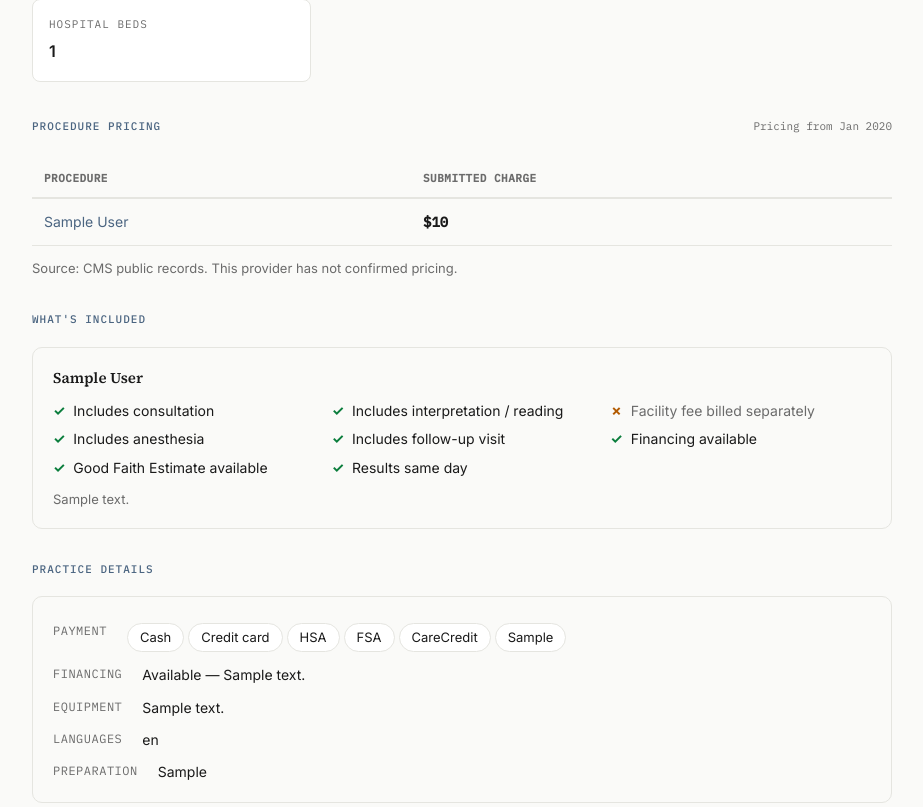
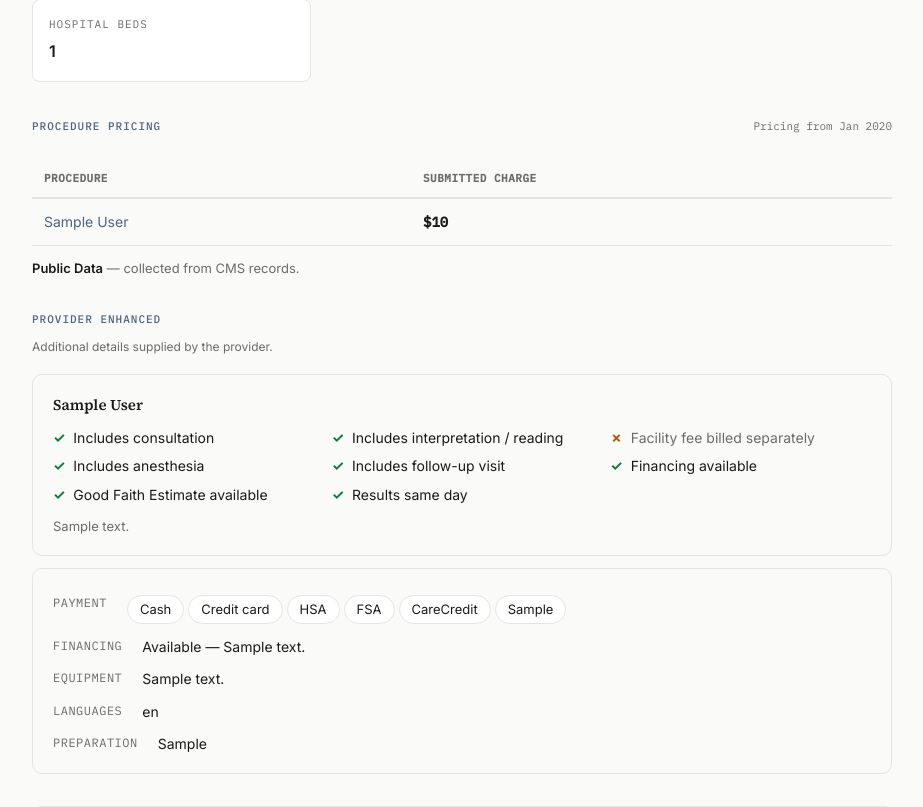
Before and after one commit to leshane-stack/zenthir, a Django app: page /provider/sample/ in a window 1280 px wide. Shown: the part 830-1637 px from the top of the page, without its empty margins (178-1101 px from the left). Run offline with Django 5.2, Linux system fonts and the light colour scheme; tables that the repository leaves empty hold one stand-in row (values such as "Sample post"); parts of the project's set-up code (start-up, migrations or seed data) failed here and were passed over.

Commit message:
feat(provider): "Provider Enhanced" rename, transparency-profile empty state, source-provenance labels
1. Rename Featured -> Provider Enhanced across consumer/provider-facing text
   (paid badge now "PROVIDER ENHANCED", upgrade-success page, PROVIDER_PLANS
   labels; badge CSS class renamed badge-featured -> badge-enhanced). Internal
   tier keys (paid_basic/paid_premium, plan key 'featured') unchanged.
   "Upgrade to Featured" -> "Complete Your Transparency Profile" stored as
   PROVIDER_PLANS[*].email_cta for future provider emails (not the public page).

2. Empty-state Transparency Profile section: on verified/paid providers with no
   ProviderProcedureDetail and no profile content, show a subtle (non-CTA)
   prompt listing what providers can add. Never shown on unclaimed pages. When
   enrichment exists, the actual data renders under a "Provider Enhanced" label
   with a "supplied by the provider" provenance note instead.

3. Three information levels on the pricing source note: unclaimed -> "Public
   Data — collected from CMS records"; verified -> "Provider Verified —
   confirmed by provider [date]"; structured fields -> "Provider Enhanced —
   additional details supplied by provider".

Verified against prod DB (read-only): Careaga (verified, no enrichment) shows
the empty state + Provider Verified note; an unclaimed provider shows neither
the transparency section nor Provider Enhanced + Public Data note; data-present
path verified on local w/ rolled-back rows. No completeness meter, no upgrade
CTA/pricing on the public page.

Co-Authored-By: Claude Opus 4.8 <noreply@anthropic.com>

```diff
--- a/healthcare/templates/healthcare/provider_detail.html
+++ b/healthcare/templates/healthcare/provider_detail.html
@@ -77,7 +77,7 @@
     .prov-meta { font-size: 14px; color: var(--text-secondary); margin-bottom: 12px; }
     .prov-badges { display: flex; gap: 8px; flex-wrap: wrap; margin-bottom: 4px; align-items: center; }
     .badge-verified { background: #0a7d3c; color: #fff; border-color: #0a7d3c; }
-    .badge-featured { background: var(--accent); color: #fff; border-color: var(--accent); }
+    .badge-enhanced { background: var(--accent); color: #fff; border-color: var(--accent); }
     .info-grid { display: grid; grid-template-columns: repeat(auto-fit, minmax(220px, 1fr)); gap: 12px; margin: 20px 0; }
     .info-card { background: var(--surface); border: 1px solid var(--border); border-radius: 8px; padding: 16px; }
     .info-card-label { font-family: var(--mono); font-size: 11px; text-transform: uppercase; letter-spacing: 1px; color: var(--text-secondary); margin-bottom: 6px; }
@@ -126,7 +126,7 @@
     .contact-btn.ghost { background: #fff; color: var(--accent); border: 1px solid var(--border); }
     .contact-note { font-size: 13px; color: var(--text-secondary); }
 
-    /* Featured inquiry + practice blocks */
+    /* Provider Enhanced inquiry + practice blocks */
     .feat { border: 1px solid var(--accent); border-left-width: 4px; border-radius: 10px; padding: 20px 22px; margin: 18px 0; background: rgba(74,100,128,0.04); }
     .feat h3 { font-family: var(--serif); font-size: 18px; font-weight: 600; margin-bottom: 4px; }
     .feat .sub { font-size: 13px; color: var(--text-secondary); margin-bottom: 14px; }
@@ -157,6 +157,15 @@
     .incl-list li .ic { font-weight: 700; }
     .incl-list li.yes .ic { color: #0a7d3c; } .incl-list li.no { color: var(--text-secondary); } .incl-list li.no .ic { color: #b25a00; }
     .incl-notes { font-size: 13px; color: var(--text-secondary); margin-top: 10px; line-height: 1.6; }
+    .enh-note { font-size: 12px; color: var(--text-secondary); margin: -4px 0 10px; }
+    .src-note { font-size: 13px; color: var(--text-secondary); margin-top: 8px; line-height: 1.6; }
+    .src-note strong { color: var(--text); font-weight: 600; }
+    /* Empty-state transparency profile (subtle, not a CTA) */
+    .tprofile { border: 1px solid var(--border); border-radius: 10px; padding: 18px 20px; margin: 18px 0; background: var(--surface); }
+    .tprofile .t-lead { font-size: 13px; color: var(--text-secondary); line-height: 1.6; margin-bottom: 10px; }
+    .tprofile ul { list-style: none; margin: 0; padding: 0; }
+    .tprofile li { font-size: 13px; color: var(--text-secondary); padding: 2px 0; }
+    .tprofile li::before { content: "•"; color: var(--border); margin-right: 8px; }
     .pdetail-row { display: flex; flex-wrap: wrap; gap: 8px 20px; font-size: 14px; margin-top: 6px; }
     .pdetail-row .k { color: var(--text-secondary); font-size: 12px; font-family: var(--mono); text-transform: uppercase; letter-spacing: 0.5px; }
     .pill { display: inline-block; background: var(--surface); border: 1px solid var(--border); border-radius: 20px; padding: 3px 12px; font-size: 13px; margin: 2px 4px 2px 0; }
@@ -183,7 +192,7 @@
             {% if provider.location %} · {{ provider.location.city }}, {{ provider.location.state }}{% endif %}
         </div>
         <div class="prov-badges">
-            {% if tier == 'paid_basic' or tier == 'paid_premium' %}<span class="badge badge-featured">Featured Provider</span>
+            {% if tier == 'paid_basic' or tier == 'paid_premium' %}<span class="badge badge-enhanced">Provider Enhanced</span>
             {% elif tier == 'verified' %}<span class="badge badge-verified">✓ Verified</span>{% endif %}
             {% if provider.transparency_compliant %}<span class="badge badge-green">Price Transparent</span>{% endif %}
             {% if provider.board_certified %}<span class="badge badge-blue">Board Certified</span>{% endif %}
@@ -361,11 +370,11 @@
     {% if price_summary.count > 30 %}
     <div style="font-size: 13px; color: var(--text-secondary); margin-top: 4px;">Showing 30 of {{ price_summary.count }} procedures.</div>
     {% endif %}
-    <div style="font-size: 13px; color: var(--text-secondary); margin-top: 8px; line-height: 1.6;">
+    <div class="src-note">
         {% if tier == 'verified' or tier == 'paid_basic' or tier == 'paid_premium' %}
-        Source: pricing confirmed by the provider{% if confirmed_date %} on {{ confirmed_date|date:"M j, Y" }}{% endif %}.
+        <strong>Provider Verified</strong> — confirmed by provider{% if confirmed_date %} {{ confirmed_date|date:"M j, Y" }}{% endif %}.
         {% else %}
-        Source: CMS public records. This provider has not confirmed pricing.
+        <strong>Public Data</strong> — collected from CMS records.
         {% endif %}
     </div>
     {% else %}
@@ -375,9 +384,10 @@
     </div>
     {% endif %}
 
-    {# ---------- What's Included (structured Price Context) ---------- #}
-    {% if included_blocks %}
-    <div class="section-label">What's Included</div>
+    {# ---------- Provider Enhanced: structured details supplied by the provider ---------- #}
+    {% if included_blocks or has_profile_content %}
+    <div class="section-label">Provider Enhanced</div>
+    <div class="enh-note">Additional details supplied by the provider.</div>
     {% for b in included_blocks %}
     <div class="incl">
         <h4>{{ b.procedure }}</h4>
@@ -391,11 +401,7 @@
         {% if b.notes %}<div class="incl-notes">{{ b.notes }}</div>{% endif %}
     </div>
     {% endfor %}
-    {% endif %}
-
-    {# ---------- Practice details (payment / financing / equipment) ---------- #}
-    {% if profile_payments or profile.financing_available or profile.equipment_notes or profile.languages or profile.preparation_instructions %}
-    <div class="section-label">Practice Details</div>
+    {% if has_profile_content %}
     <div class="incl">
         {% if profile_payments %}
         <div class="pdetail-row"><span class="k">Payment</span> <span>{% for m in profile_payments %}<span class="pill">{{ m }}</span>{% endfor %}</span></div>
@@ -412,6 +418,20 @@
         {% if profile.preparation_instructions %}
         <div class="pdetail-row" style="margin-top:10px;"><span class="k">Preparation</span> <span>{{ profile.preparation_instructions|linebreaksbr }}</span></div>
         {% endif %}
+    </div>
+    {% endif %}
+    {% elif show_transparency_empty %}
+    {# Claimed provider with no enrichment yet — subtle prompt, not a CTA. #}
+    <div class="section-label">Transparency Profile</div>
+    <div class="tprofile">
+        <div class="t-lead">This provider has verified their pricing but hasn't yet published additional pricing details. Providers can add:</div>
+        <ul>
+            <li>What's included in each procedure price</li>
+            <li>Payment options accepted</li>
+            <li>Financing available</li>
+            <li>Preparation instructions</li>
+            <li>Provider notes</li>
+        </ul>
     </div>
     {% endif %}
 
@@ -496,7 +516,7 @@
     if (el) { send(el.getAttribute('data-ev')); }
   });
 
-  // Featured inquiry -> existing ConsumerLead pipeline (/wedge/lead/).
+  // Provider Enhanced inquiry -> existing ConsumerLead pipeline (/wedge/lead/).
   var inq = document.getElementById('inquiry-form');
   if (inq) inq.addEventListener('submit', function(e){
     e.preventDefault();
--- a/healthcare/templates/healthcare/provider_upgrade_success.html
+++ b/healthcare/templates/healthcare/provider_upgrade_success.html
@@ -20,12 +20,12 @@
     <p class="up-sub">Thanks for subscribing. {{ provider.name }} is now on a paid Zenthir plan.</p>
     {% if not paid %}
     <div class="up-pending">
-        We're still confirming your payment with Stripe. Your featured status activates within a minute of the payment clearing — no action needed.
+        We're still confirming your payment with Stripe. Your Provider Enhanced status activates within a minute of the payment clearing — no action needed.
     </div>
     {% endif %}
     <div class="up-card">
         <strong>What happens next:</strong><br>
-        Your profile gets the Verified Provider featured badge and styling<br>
+        Your profile gets the Provider Enhanced badge and styling<br>
         Pricing requests keep flowing to your contact email<br>
         You can cancel anytime — leads stay free even if you downgrade
     </div>
--- a/healthcare/tiers.py
+++ b/healthcare/tiers.py
@@ -12,7 +12,7 @@ from django.db.models import Q
 
 # Tiers that receive consumer leads (the free 'verified' hook + paid tiers).
 LEAD_TIERS = ('verified', 'paid_basic', 'paid_premium')
-# Paid tiers (enhanced features / featured styling).
+# Paid tiers ("Provider Enhanced" — enhanced features / styling).
 PAID_TIERS = ('paid_basic', 'paid_premium')
 
 # Highest-to-lowest precedence when a provider somehow has multiple claims.
--- a/healthcare/views.py
+++ b/healthcare/views.py
@@ -157,7 +157,7 @@ def provider_detail(request, slug):
         except Exception:
             pass
 
-    # --- Provider tier (Listed -> Verified -> Featured) ----------------------
+    # --- Provider tier (Listed -> Verified -> Provider Enhanced) -------------
     # Cheap indexed lookup on claim_requests by provider FK; page is cached 24h.
     # Drives the badge + which consumer affordances render. NO provider-facing
     # messaging is emitted from this view — the public page is consumer-only.
@@ -215,6 +215,15 @@ def provider_detail(request, slug):
             })
     profile = ProviderProfile.objects.filter(provider=provider).first()
     profile_payments = payment_methods(profile)
+    has_profile_content = bool(profile_payments or (profile and (
+        profile.financing_available or profile.equipment_notes
+        or profile.languages or profile.preparation_instructions)))
+    # Empty-state "Transparency Profile" prompt: only for claimed (verified/paid)
+    # providers who haven't published any enrichment yet. Never for unclaimed.
+    show_transparency_empty = (
+        tier in ('verified', 'paid_basic', 'paid_premium')
+        and not included_blocks and not has_profile_content
+    )
 
     return render(request, 'healthcare/provider_detail.html', {
         'provider': provider,
@@ -234,6 +243,8 @@ def provider_detail(request, slug):
         'included_blocks': included_blocks,
         'profile': profile,
         'profile_payments': profile_payments,
+        'has_profile_content': has_profile_content,
+        'show_transparency_empty': show_transparency_empty,
         'city_slug_track': provider.location.slug if provider.location else '',
         'npi_registry_url': (
             f'https://npiregistry.cms.hhs.gov/provider-view/{provider.npi_number}'
```
Also changed, not shown: config/settings.py (+8 -4 lines).
